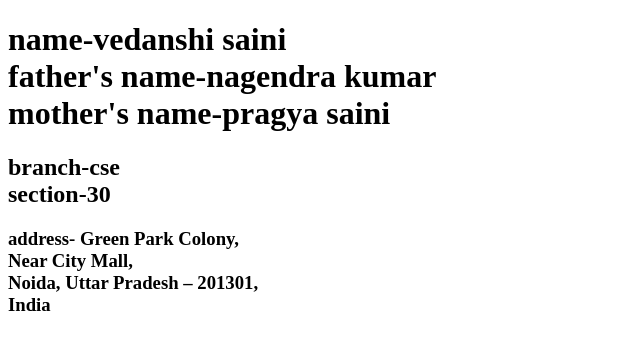
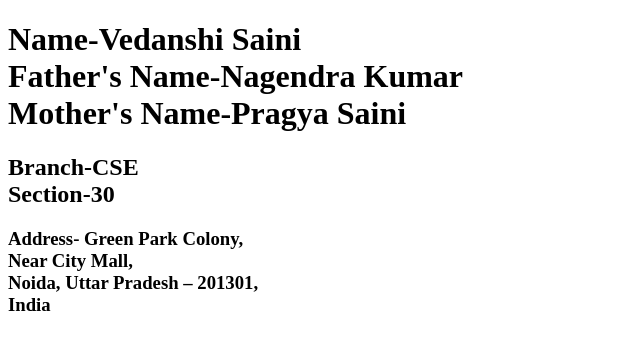
Before and after one commit to vedanshi2007/vedanshi_-assignment-, a plain HTML site: page index.html in a window 1280 px wide. Shown: the whole page, without its empty margins (0-640 px from the left). Drawn offline with Linux system fonts and the light colour scheme.

Commit message:
Update index.html

```diff
--- a/index.html
+++ b/index.html
@@ -3,14 +3,15 @@
 <head>
     <meta charset="UTF-8">
     <meta name="viewport" content="width=device-width, initial-scale=1.0">
-    <title>My first HTML page</title>
+    <title>My First HTML page</title>
 </head>
 <body>
-    <h1>name-vedanshi saini <br>father's name-nagendra kumar<br>mother's name-pragya saini</h1>
-    <h2>branch-cse<br>section-30</h2>
-    <h3>address- Green Park Colony,<br>
+    <h1>Name-Vedanshi Saini <br>Father's Name-Nagendra Kumar<br>Mother's Name-Pragya Saini</h1>
+    <h2>Branch-CSE<br>Section-30</h2>
+    <h3>Address- Green Park Colony,<br>
 Near City Mall,<br>
 Noida, Uttar Pradesh – 201301,<br>
 India</h3>
 </body>
+
 </html>
```
